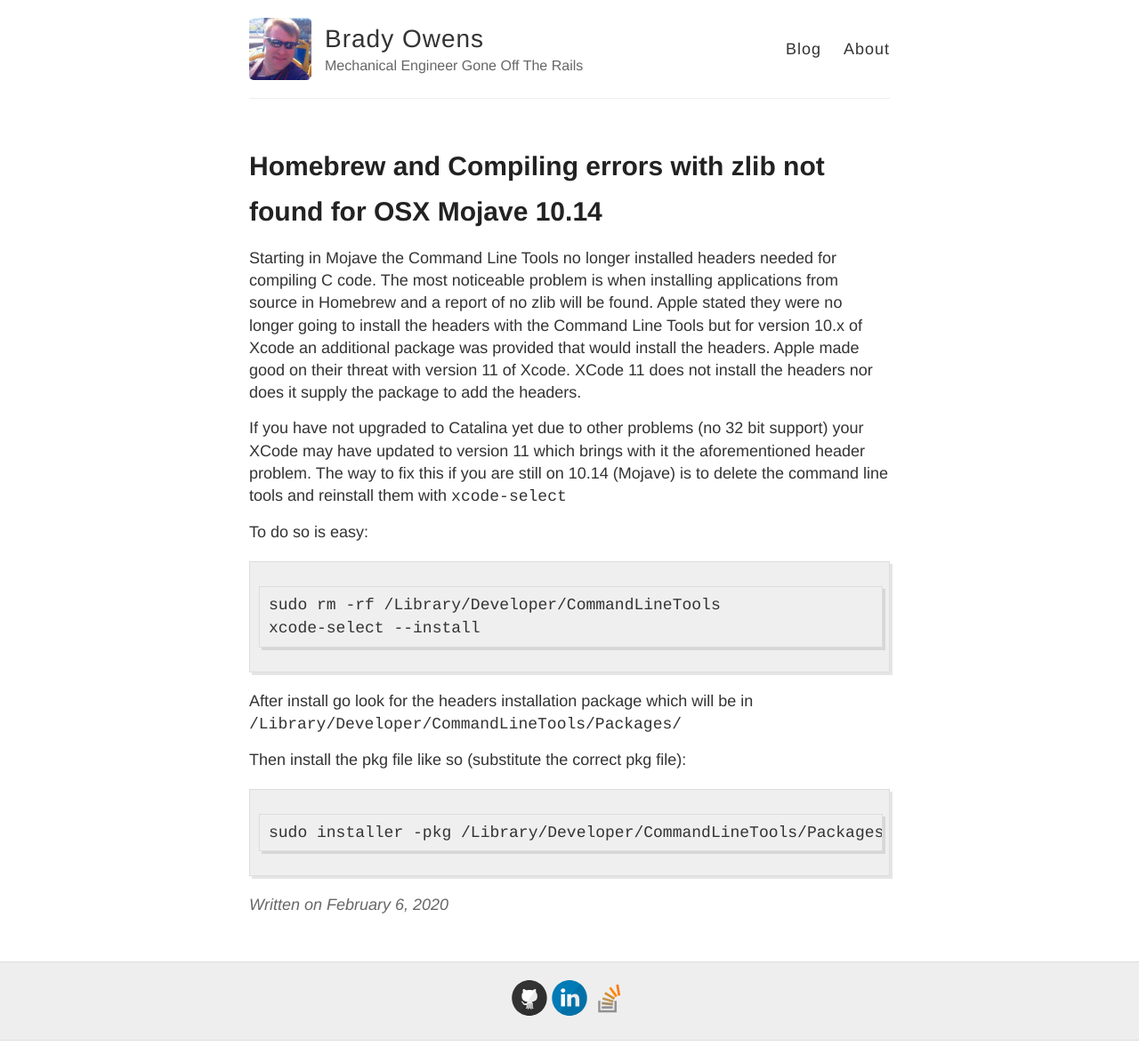
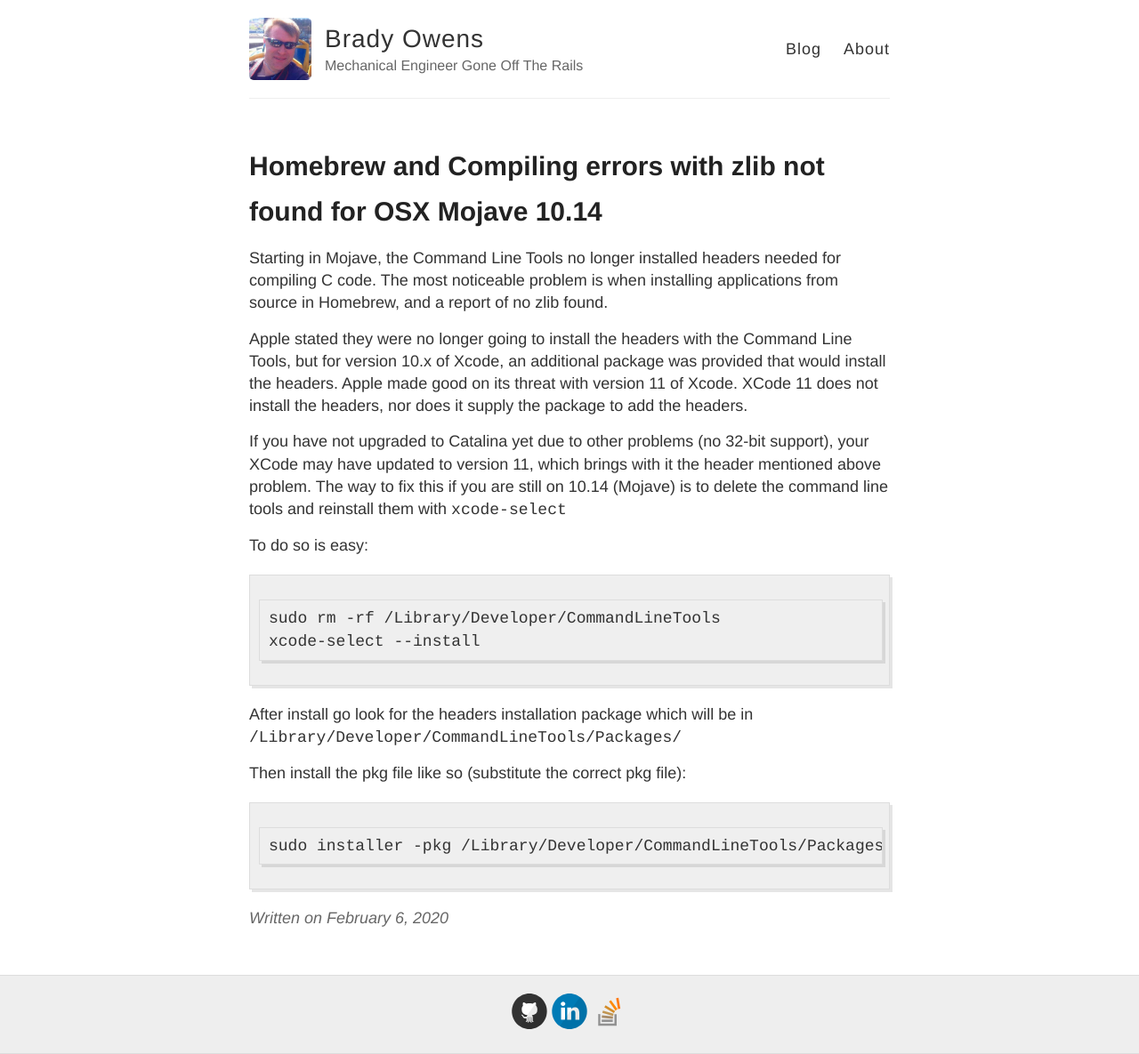
Before and after one commit to taz77/taz77.github.io, a Jekyll site: the page built from _posts/2020-02-06-zlib-macosx-missing-headers-homebrew.md, in a window 1280 px wide. Shown: the whole page at 89% size. Built offline with Jekyll 4.4.1, drawn with Linux system fonts in a browser that asks for light colours.

Commit message:
Some grammar changes

````diff
--- a/_posts/2020-02-06-zlib-macosx-missing-headers-homebrew.md
+++ b/_posts/2020-02-06-zlib-macosx-missing-headers-homebrew.md
@@ -3,10 +3,11 @@ layout: post
 title: Homebrew and Compiling errors with zlib not found for OSX Mojave 10.14
 ---
 
-Starting in Mojave the Command Line Tools no longer installed headers needed for compiling C code. The most noticeable problem is when installing applications from source in Homebrew and a report of no zlib will be found.
-Apple stated they were no longer going to install the headers with the Command Line Tools but for version 10.x of Xcode an additional package was provided that would install the headers. Apple made good on their threat with version 11 of Xcode. XCode 11 does not install the headers nor does it supply the package to add the headers.
+Starting in Mojave, the Command Line Tools no longer installed headers needed for compiling C code. The most noticeable problem is when installing applications from source in Homebrew, and a report of no zlib found.
 
-If you have not upgraded to Catalina yet due to other problems (no 32 bit support) your XCode may have updated to version 11 which brings with it the aforementioned header problem. The way to fix this if you are still on 10.14 (Mojave) is to delete the command line tools and reinstall them with `xcode-select`
+Apple stated they were no longer going to install the headers with the Command Line Tools, but for version 10.x of Xcode, an additional package was provided that would install the headers. Apple made good on its threat with version 11 of Xcode. XCode 11 does not install the headers, nor does it supply the package to add the headers.
+
+If you have not upgraded to Catalina yet due to other problems (no 32-bit support), your XCode may have updated to version 11, which brings with it the header mentioned above problem. The way to fix this if you are still on 10.14 (Mojave) is to delete the command line tools and reinstall them with `xcode-select`
 
 To do so is easy:
 ```
````
